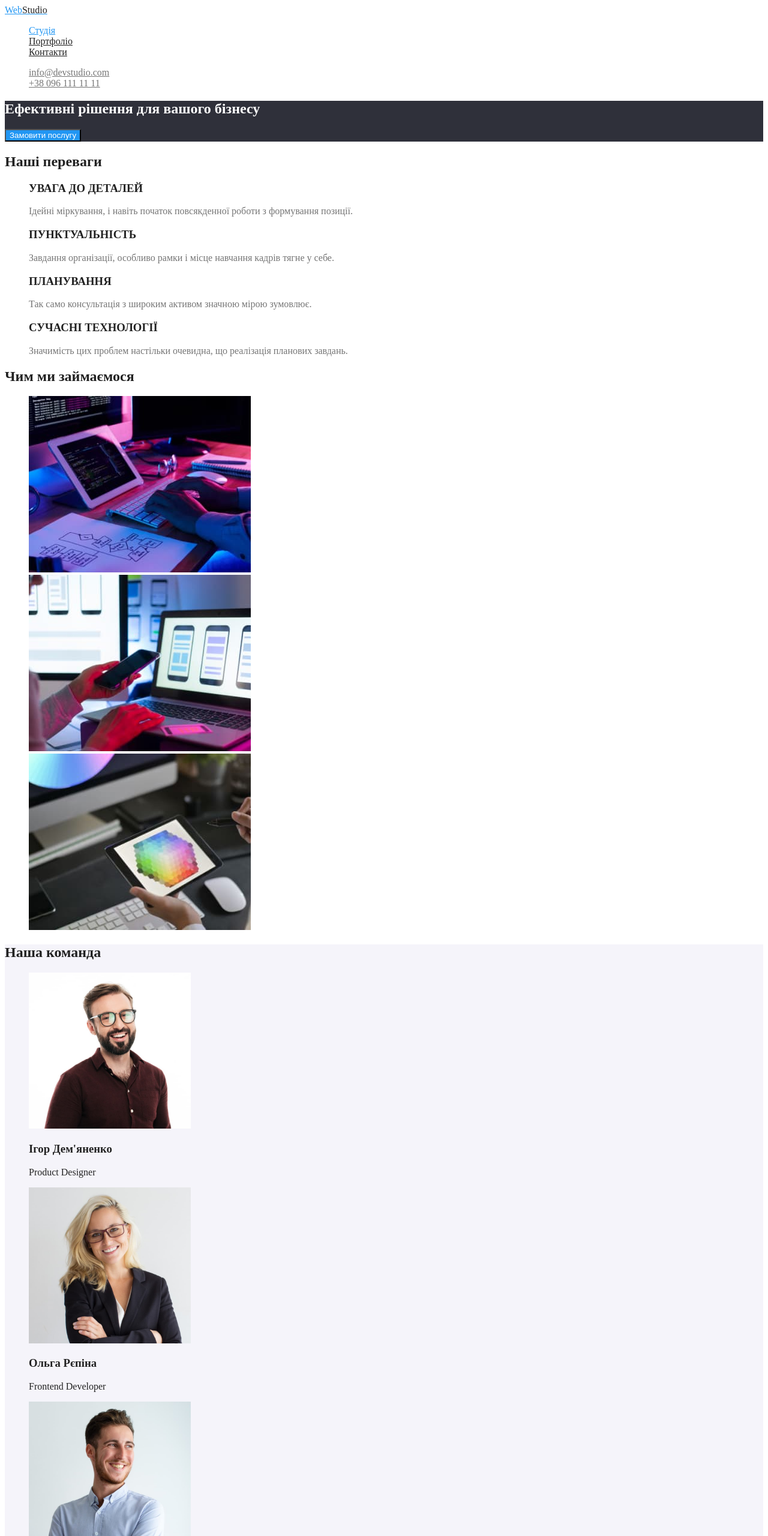
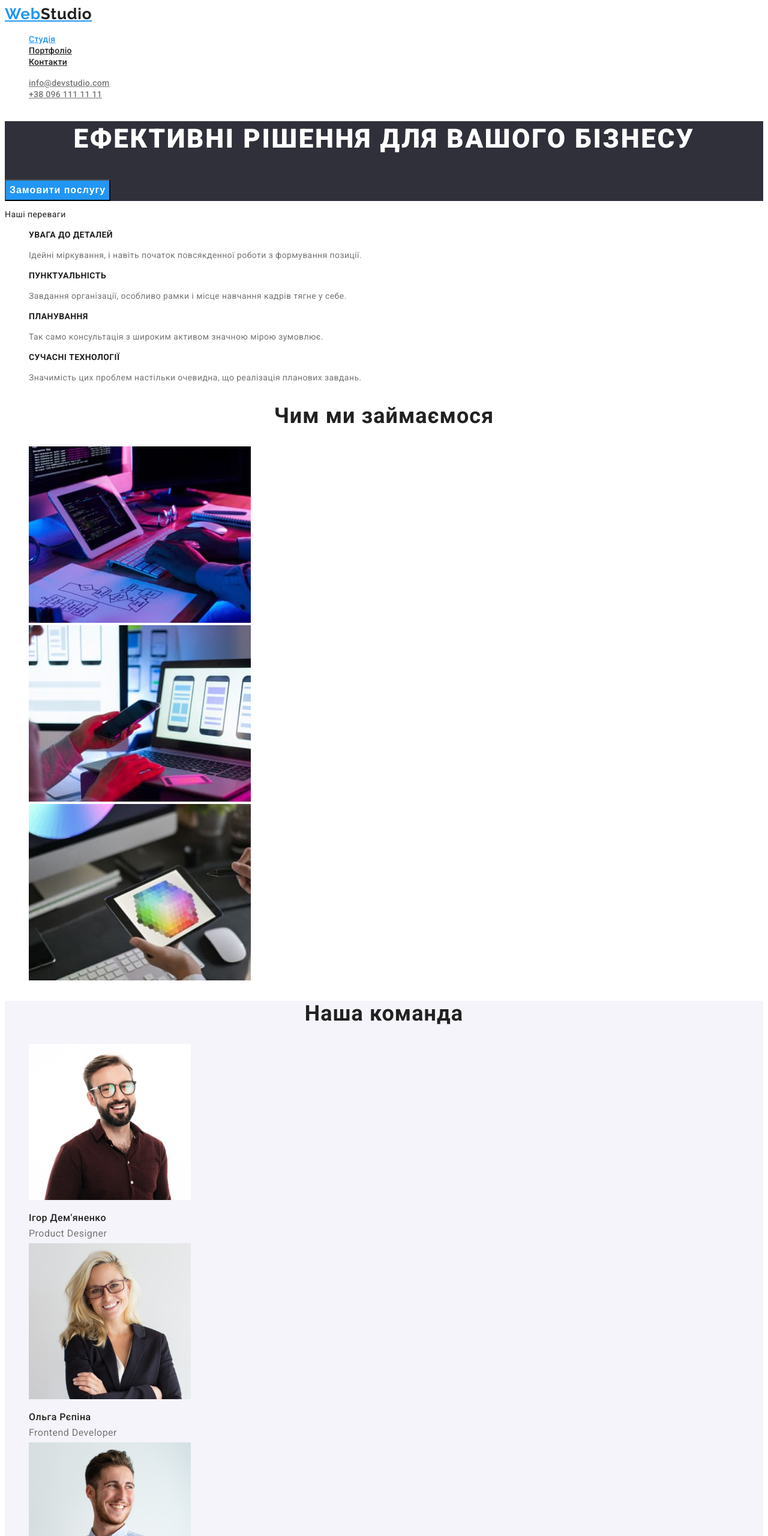
Before and after one commit to Lisiuk-Ruslan/goit-markup-hw-02, a plain HTML site: page index.html in a window 1280 px wide. Shown: the top 2560 px of the page at 60% size. Drawn offline with Linux system fonts and the light colour scheme.

Commit message:
добавлення шрифтів

```diff
--- a/css/styles.css
+++ b/css/styles.css
@@ -29,6 +29,7 @@
 body {
     background-color: var(--primary-fon-color);
     color: var(--primary-text-color);
+    font-family: roboto, sans-serif;
   }
 ul{list-style: none;}
 
@@ -36,12 +37,21 @@ ul{list-style: none;}
 
 .logo {
 color: var(--logo-primary-text-color);
+font-family: Raleway;
+font-weight: 700;
+font-size: 26px;
+line-height: 1.19;
+letter-spacing: 0.03em;
 }
 .stydio{
   color: var(--title-text-color);
 }
 .site-nav .link {
 color: var(--nav-primary-text-color);
+font-weight: 500;
+  font-size: 14px;
+  line-height: 1.14;
+  letter-spacing: 0.02em;
 }
 .site-nav .link:hover,
 .site-nav .link:focus {
@@ -52,6 +62,10 @@ color: var(--nav-primary-text-color);
 }
 .contacts-nav a {
 color: var(--primary-text-color);
+font-weight: 500;
+  font-size: 14px;
+  line-height: 1.14;
+  letter-spacing: 0.02em
 }
 .contact-link:hover,
 .contact-link:focus {
@@ -65,31 +79,89 @@ color: var(--primary-text-color);
 }
 .baner-title {
   color: var(--h1-text-color);
+
+  font-weight: 900;
+  font-size: 44px;
+  line-height: 1.36;
+  text-align: center;
+  letter-spacing: 0.06em;
+  text-transform: uppercase;
+
 }
-.button {
+.baner-button {
   background-color: var(--accent-color);
   color: var(--h1-text-color);
+
+  font-weight: 700;
+  font-size: 16px;
+  line-height: 1.87;
+  letter-spacing: 0.06em;
+
 
 }
 
 /* Наші переваги */
+.section-list{
+font-weight: 400;
+font-size: 14px;
+line-height: 1.71;
+letter-spacing: 0.03em;
+}
 
 .section-title,
 .title{
 color: var(--title-text-color);
+font-weight: 700;
+font-size: 14px;
+line-height: 1.14;
+letter-spacing: 0.03em
+}
+.section-title,
+.options{
+font-weight: 400;
+font-size: 14px;
+line-height: 1.71;
+letter-spacing: 0.03em
 }
 
 /* Чим ми займаємось */
 
+.work-title{
+color: var(--nav-primary-text-color);
+font-weight: 700;
+font-size: 36px;
+line-height: 1.17;
+text-align: center;
+letter-spacing: 0.03em
+}
 
 /* Наша команда */
 
-.section-team{
+.command{
 background-color: #F5F4FA;
 }
-.command-list,
-.title{
+.command-title{
 color: var(--title-text-color);
+font-weight: 700;
+font-size: 36px;
+line-height: 1.17;
+text-align: center;
+letter-spacing: 0.03em;
+
+}
+.surname-title{
+color: var(--nav-primary-text-color);
+font-weight: 500;
+font-size: 16px;
+line-height: 1.19;
+letter-spacing: 0.03em
+
+}
+.position{
+font-weight: 400;
+font-size: 16px;
+line-height: 1.19px;
+letter-spacing: 0.03em;
 }
 
 /* Підвал */
@@ -101,6 +173,10 @@ color: var(--title-text-color);
 }
 .address-nav .link {
 color:var(--h1-text-color);
+font-weight: 400;
+font-size: 14px;
+line-height: 1.71;
+letter-spacing: 0.03em;
 }
 
 .address-nav .link:hover,
@@ -110,8 +186,47 @@ color: var(--title-text-color);
 
 .nav-link{
 color: rgba(255, 255, 255, 0.6);
+font-weight: 400;
+font-size: 14px;
+line-height: 1.71;
+letter-spacing: 0.03em;
 }
 .nav-link:hover,
 .nav-link:focus {
 color: var(--accent-color);
 }
+
+/* portfolio.html */
+
+.portfolio .button {
+background-color: #F5F4FA;;
+color: var(--nav-primary-text-color);
+font-weight: 500;
+font-size: 16px;
+line-height: 1.63;
+letter-spacing: 0.03em;
+}
+
+.portfolio .button:hover,
+.portfolio .button:focus {
+  background-color: var(--accent-color);
+  color: var(--h1-text-color);
+}
+.pointer {
+  cursor: pointer;
+}
+
+.portfolio-title {
+  color: var(--nav-primary-text-color);
+  font-weight: 700;
+  font-size: 18px;
+  line-height: 2;
+  letter-spacing: 0.06em;
+}
+
+.portfolio-name{
+  font-weight: 400;
+  font-size: 16px;
+  line-height: 1.88;
+  letter-spacing: 0.03em;
+}
--- a/index.html
+++ b/index.html
@@ -32,33 +32,33 @@
         <!--Банер-->
         <section class="baner">
             <h1 class="baner-title">Ефективні рішення для вашого бізнесу</h1>
-            <button class="button" type="button">Замовити послугу</button>
+            <button class="baner-button" type="button">Замовити послугу</button>
         </section>
         <!--Наші переваги-->
         <section class="section">
             <h2 class="section-title">Наші переваги</h2>
-            <ul class="feature-list">
+            <ul class="section-list">
                 <li>
                     <h3 class="title">УВАГА ДО ДЕТАЛЕЙ</h3>
                     <p>Ідейні міркування, і навіть початок повсякденної роботи з формування позиції.</p>
                 </li>
                 <li>
                     <h3 class="title">ПУНКТУАЛЬНІСТЬ</h3>
-                    <p>Завдання організації, особливо рамки і місце навчання кадрів тягне у себе.</p>
+                    <p class="options">Завдання організації, особливо рамки і місце навчання кадрів тягне у себе.</p>
                 </li>
                 <li>
                     <h3 class="title">ПЛАНУВАННЯ</h3>
-                    <p>Так само консультація з широким активом значною мірою зумовлює.</p>
+                    <p class="options">Так само консультація з широким активом значною мірою зумовлює.</p>
                 </li>
                 <li>
                     <h3 class="title">СУЧАСНІ ТЕХНОЛОГІЇ</h3>
-                    <p>Значимість цих проблем настільки очевидна, що реалізація планових завдань.</p>
+                    <p class="options">Значимість цих проблем настільки очевидна, що реалізація планових завдань.</p>
                 </li>
             </ul>
         </section>
         <!--Чим ми займаємося-->
-        <section class="section">
-            <h2 class="section-title">Чим ми займаємося</h2>
+        <section class="work">
+            <h2 class="work-title">Чим ми займаємося</h2>
             <ul>
                 <li><img src="./images/box/box-1.jpg" alt="Розробка програм" width="370"></li>
                 <li><img src="./images/box/box-2.jpg" alt="Розробка мобільних додатків" width="370"></li>
@@ -66,28 +66,28 @@
             </ul>
         </section>
         <!--Наша команда-->
-        <section class="section-team">
-            <h2 class="section-title">Наша команда</h2>
+        <section class="command">
+            <h2 class="command-title">Наша команда</h2>
             <ul class="command-list">
                 <li>
                     <img src="./images/foto/foto-1.jpg" alt="Ігор Дем'яненко" width="270">
-                    <h3 class="title">Ігор Дем'яненко</h3>
-                    <p>Product Designer</p>
+                    <h3 class="surname-title">Ігор Дем'яненко</h3>
+                    <p class="position">Product Designer</p>
                 </li>
                 <li>
                     <img src="./images/foto/foto-2.jpg" alt="Ольга Рєпіна" width="270">
-                    <h3 class="title">Ольга Рєпіна</h3>
-                    <p>Frontend Developer</p>
+                    <h3 class="surname-title">Ольга Рєпіна</h3>
+                    <p class="position">Frontend Developer</p>
                 </li>
                 <li>
                     <img src="./images/foto/foto-3.jpg" alt="Микола Тарасов" width="270">
-                    <h3 class="title">Микола Тарасов</h3>
-                    <p>Marketing</p>
+                    <h3 class="surname-title">Микола Тарасов</h3>
+                    <p class="position">Marketing</p>
                 </li>
                 <li>
                     <img src="./images/foto/foto-4.jpg" alt="Михайло Єрмаков" width="270">
-                    <h3 class="title">Михайло Єрмаков</h3>
-                    <p>UI Designer</p>
+                    <h3 class="surname-title">Михайло Єрмаков</h3>
+                    <p class="position">UI Designer</p>
                 </li>
             </ul>
         </section>
```
Also changed, not shown: portfolio.html (+24 -24 lines). Lines whose indentation alone changed are shown as unchanged.
